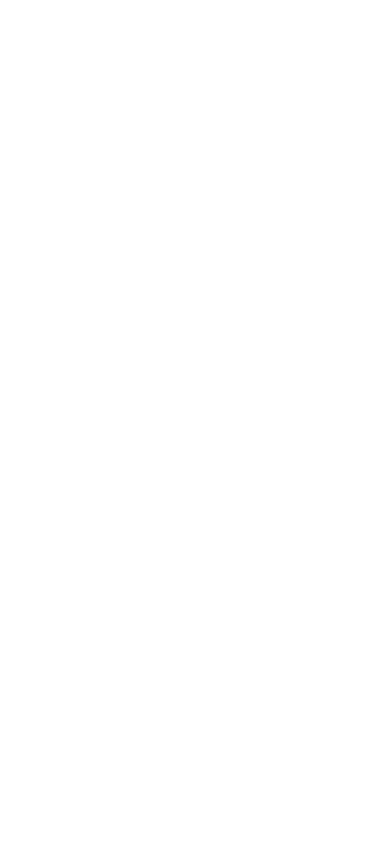
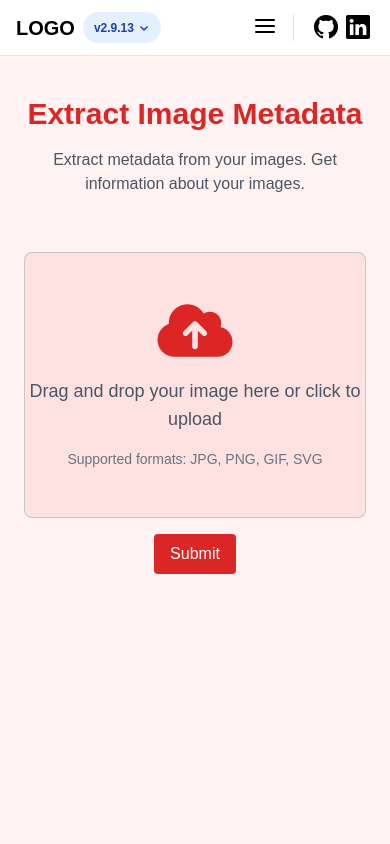
Before and after one commit to SSKnT/utilify-webapp, a React (Vite) app in the folder React/Utilify/: page /img_metadata in a window 390 px wide. Before the commit this address had no page. Shown: the top 844 px of the page. Built offline with nearby package versions, Linux system fonts and the light colour scheme.

Commit message:
Added new file img_compress.jsx, img_metadata.jsx and modified App.jsx, Routing.jsx, header.jsx, imagePageComp.jsx, mobileSidebar.jsx,sidebar.jsx, img_bg_removal.jsx and text_summarize.jsx

```diff
--- a/React/Utilify/src/App.jsx
+++ b/React/Utilify/src/App.jsx
@@ -13,7 +13,7 @@
         {/* Sidebar Section */}
         <Sidebar />
         {/* Content Section */}
-        <div className="md:w-[80%] w-full relative md:left-[20%] bg-gradient-to-b from-blue-50 to-blue-100">
+        <div className="md:w-[80%] w-full relative md:left-[20%]">
           <Outlet />
         </div>
 
--- a/React/Utilify/src/Routing.jsx
+++ b/React/Utilify/src/Routing.jsx
@@ -5,7 +5,8 @@
 import PageContent_TA from '@/pages/text_analyze';
 import PageContent_TF from '@/pages/text_fortune';
 import PageContent_IBR from '@/pages/img_bg_removal';
-
+import PageContent_IC from '@/pages/img_compress';
+import PageContent_IMD from '@/pages/img_metadata';
 
 function AppRoutes() {
     return(
@@ -18,6 +19,8 @@
                     <Route path="/text_analyze" element={<PageContent_TA />} />
                     <Route path="/text_fortune" element={<PageContent_TF />} />
                     <Route path='/img_bg_removal' element={<PageContent_IBR />} />
+                    <Route path='/img_compress' element={<PageContent_IC />} />
+                    <Route path='/img_metadata' element={<PageContent_IMD />} />
                 </Route>
             </Routes>
         </Router>
--- a/React/Utilify/src/components/imagePageComp.jsx
+++ b/React/Utilify/src/components/imagePageComp.jsx
@@ -3,10 +3,10 @@
 
 const ImagePageComp = ({ title, text, component_1, component_2, note = '' }) => {
     return (
-      <div className="flex flex-col min-h-screen w-full items-center text-red-900 p-6">
+      <div className="flex flex-col min-h-screen w-full items-center bg-red-50 from-red-500 to-red-30 p-6">
         {/* Header Section */}
         <header className="mb-8 mt-4 md:w-[70%]">
-          <h1 className="text-3xl md:text-5xl font-extrabold text-center animate fade-in-5 mb-4">{title}</h1>
+          <h1 className="text-3xl md:text-5xl font-extrabold text-red-600 text-center animate fade-in-5 mb-4">{title}</h1>
           <p className="mt-2 md:text-lg md:w-[85%] text-md mx-auto text-center text-gray-600 ">{text}</p>
         </header>
 
--- a/React/Utilify/src/components/mobileSidebar.jsx
+++ b/React/Utilify/src/components/mobileSidebar.jsx
@@ -67,9 +67,9 @@
           {expanded === "image" && (
             <div className="mt-2 ml-4 flex flex-col space-y-2">
               <Link to="img_bg_removal" className="text-gray-600 hover:text-red-500">Remove background</Link>
-              <Link to="" className="text-gray-600 hover:text-red-500">Compress</Link>
+              <Link to="img_compress" className="text-gray-600 hover:text-red-500">Compress</Link>
               <Link to="" className="text-gray-600 hover:text-red-500">Merge</Link>
-              <Link to="" className="text-gray-600 hover:text-red-500">Extract Metadata</Link>
+              <Link to="img_metadata" className="text-gray-600 hover:text-red-500">Extract Metadata</Link>
             </div>
           )}
         </div>
--- a/React/Utilify/src/components/sidebar.jsx
+++ b/React/Utilify/src/components/sidebar.jsx
@@ -44,10 +44,10 @@
               <span className="text-red-500 group-hover:text-red-500 group-focus:text-red-500">Image</span>
             </Link>
             <div className="flex flex-col space-y-0 mt-2 ml-1">
-              <Link to="img_bg_removal" className="pl-3 border-l border-gray-300 text-gray-400 hover:border-red-500 hover:text-red-500 focus:border-red-500 focus:text-red-500">Remove background</Link>
-              <Link to="" className="pl-3 border-l border-gray-300 text-gray-400 hover:border-red-500 hover:text-red-500 focus:border-red-500 focus:text-red-500">Compress</Link>
+              <Link to="/img_bg_removal" className="pl-3 border-l border-gray-300 text-gray-400 hover:border-red-500 hover:text-red-500 focus:border-red-500 focus:text-red-500">Remove background</Link>
+              <Link to="/img_compress" className="pl-3 border-l border-gray-300 text-gray-400 hover:border-red-500 hover:text-red-500 focus:border-red-500 focus:text-red-500">Compress</Link>
               <Link to="" className="pl-3 border-l border-gray-300 text-gray-400 hover:border-red-500 hover:text-red-500 focus:border-red-500 focus:text-red-500">Merge</Link>
-              <Link to="" className="pl-3 border-l border-gray-300 text-gray-400 hover:border-red-500 hover:text-red-500 focus:border-red-500 focus:text-red-500">Extract Metadata</Link>
+              <Link to="/img_metadata" className="pl-3 border-l border-gray-300 text-gray-400 hover:border-red-500 hover:text-red-500 focus:border-red-500 focus:text-red-500">Extract Metadata</Link>
             </div>
           </div>
 
--- a/React/Utilify/src/pages/img_bg_removal.jsx
+++ b/React/Utilify/src/pages/img_bg_removal.jsx
@@ -10,7 +10,7 @@
 
     return (
         <>
-            <div className="w-[90%] md:w-[80%] mt-4 mx-auto">
+            <div className="w-[90%] md:w-[80%] mx-auto">
                 {/* Alerts */}
                 {alert.message && (
                     <Alert variant={alert.type === "Error" ? "destructive" : "success"}>
@@ -34,17 +34,18 @@
             <ImagePageComp
                 title="Remove Image Background"
                 text={text}
-                component_1={<FileUploadComp alert={alert} setAlert={setAlert} />}
+                component_1={<FileUploadComp setAlert={setAlert} />}
             />
             <Footer />
         </>
     );
 };
 
-const validateFile = (file, fileTypes) => file && fileTypes.includes(file.type);
 
-const FileUploadComp = ({ alert, setAlert }) => {
+
+const FileUploadComp = ({ setAlert }) => {
     const [file, setFile] = useState(null);
+    const validateFile = (file, fileTypes) => file && fileTypes.includes(file.type);
 
     const handleFileChange = (e) => {
         const fileTypes = ["image/jpeg", "image/png", "image/gif", "image/svg"];
@@ -63,7 +64,7 @@
 
     return (
         <>
-            <div className="border-gray-400 border-[1px] bg-blue-50 border-opacity-50 rounded-lg py-6">
+            <div className="border-gray-400 border-[1px] border-opacity-50 bg-red-300 bg-opacity-20 rounded-lg py-6">
                 <label htmlFor="file-upload" className="w-full max-w-lg p-2">
                     <input
                         type="file"
@@ -72,7 +73,7 @@
                         onChange={handleFileChange}
                     />
                     <div className="flex flex-col items-center justify-center space-y-4">
-                        <i className="fas fa-cloud-upload-alt text-6xl text-blue-500"></i>
+                        <i className="fas fa-cloud-upload-alt text-6xl text-red-600"></i>
                         <p className="text-lg text-center text-gray-600">
                             Drag and drop your image here or click to upload
                         </p>
@@ -97,3 +98,4 @@
 };
 
 export default PageContent_IBR;
+export { FileUploadComp };
--- /dev/null
+++ b/React/Utilify/src/pages/img_compress.jsx
@@ -0,0 +1,22 @@
+import { useState } from "react";
+import ImagePageComp from "@/components/imagePageComp";
+import { FileUploadComp } from "./img_bg_removal";
+import Footer from "@/components/footer";
+
+
+const PageContent_IC = () => {            // IC stands for Image Compress
+    const [alert, setAlert] = useState({ type: "", message: "" });
+
+    return(
+        <>
+            <ImagePageComp
+                title="Compress Image"
+                text="Compress your images without losing quality. Reduce the size of your images with ease."
+                component_1={<FileUploadComp setAlert={setAlert} />}
+            />
+            <Footer />
+        </>
+    )
+}
+
+export default PageContent_IC;
--- /dev/null
+++ b/React/Utilify/src/pages/img_metadata.jsx
@@ -0,0 +1,21 @@
+import { useState } from "react";
+import ImagePageComp from "@/components/imagePageComp";
+import { FileUploadComp } from "./img_bg_removal";
+import Footer from "@/components/footer";
+
+const PageContent_IMD = () => {            // IMD stands for Image Metadata
+    const [alert, setAlert] = useState({ type: "", message: "" });
+
+    return(
+        <>
+            <ImagePageComp
+                title="Extract Image Metadata"
+                text="Extract metadata from your images. Get information about your images."
+                component_1={<FileUploadComp setAlert={setAlert} />}
+            />
+            <Footer />
+        </>
+    )
+}
+
+export default PageContent_IMD;
--- a/React/Utilify/src/pages/text_summarize.jsx
+++ b/React/Utilify/src/pages/text_summarize.jsx
@@ -23,7 +23,7 @@
   };
 
   return (
-    <div className="p-6 h-full w-full mx-auto flex flex-col justify-center mb-14">
+    <div className="p-6 h-full w-full mx-auto flex flex-col justify-center bg-gradient-to-b from-blue-50 to-blue-100 pb-28">
       <h1 className="md:text-5xl text-3xl text-center font-extrabold text-blue-800 mt-4 mb-4 animate-fade-in">{heading}</h1>
       <p className="md:text-lg text-md text-gray-600 mb-8 max-w-xl mx-auto text-center">{txt}</p>
       <div className="w-full max-w-2xl flex flex-col mx-auto">
```
Also changed, not shown: React/Utilify/src/components/header.jsx (indentation only).
